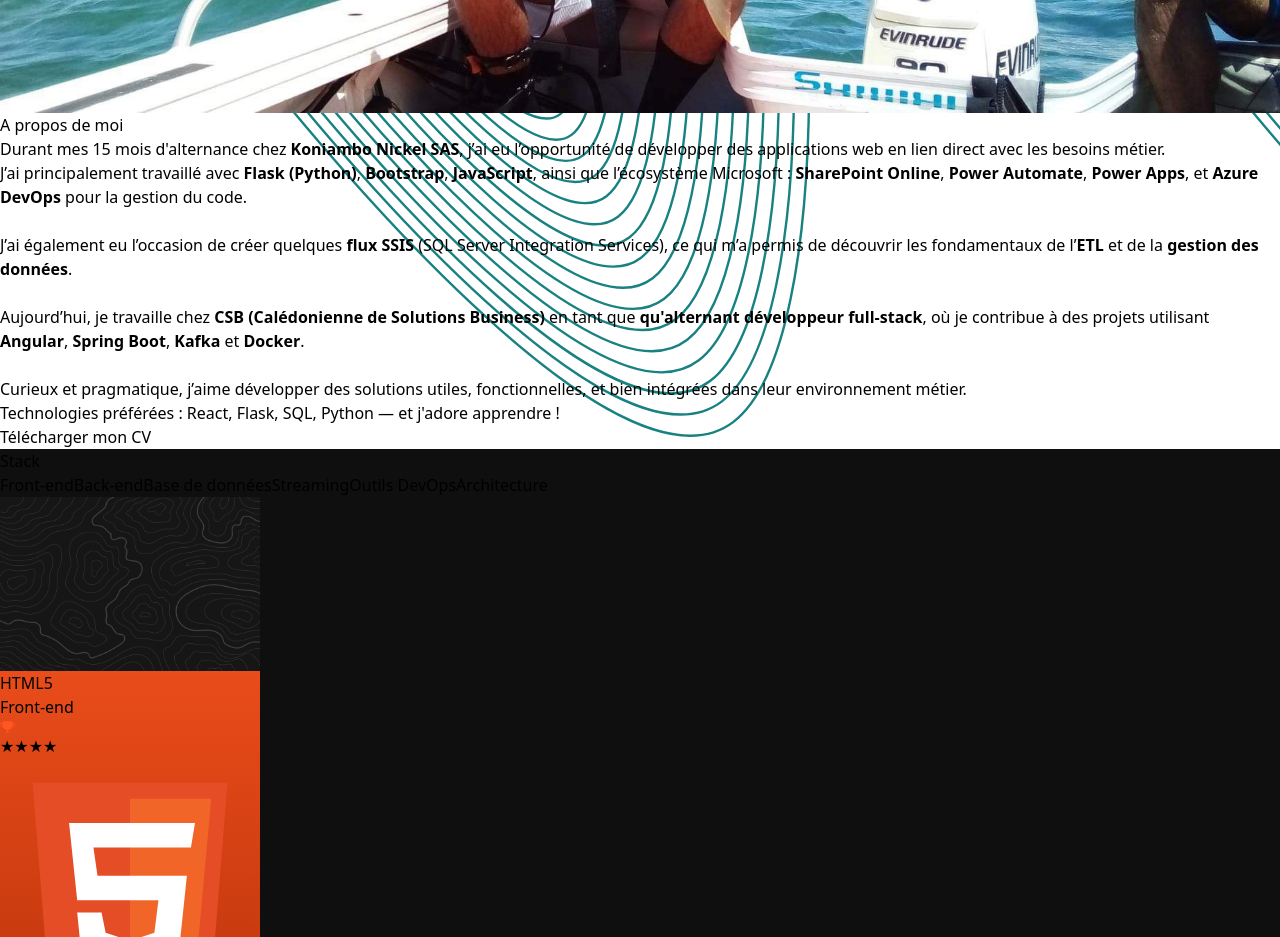
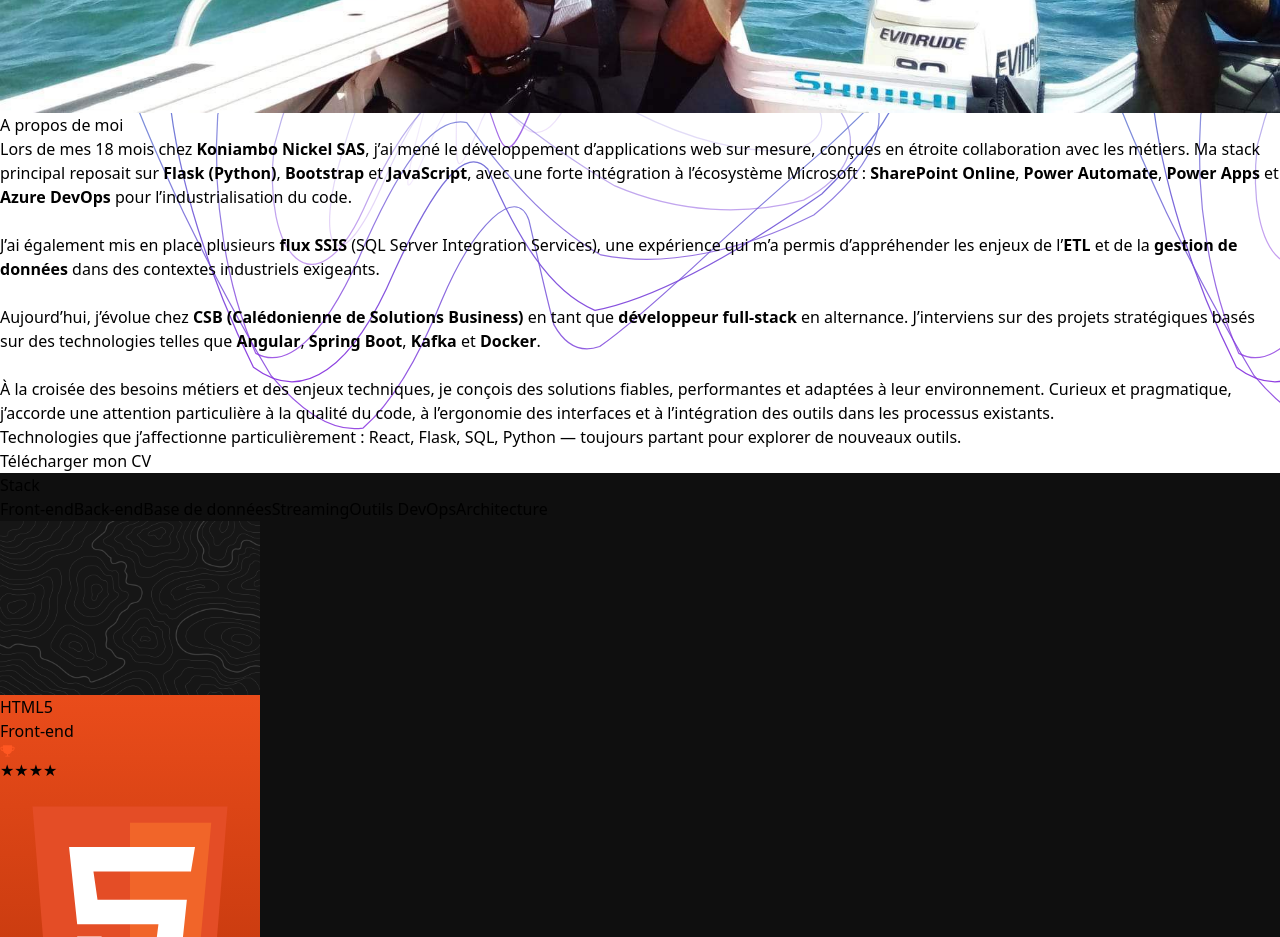
Before and after one commit to Isaia91/portfolio_2025, a React (Vite) app: page / in a window 1280 px wide. Shown: the part 1440-2377 px from the top of the page. Built offline with nearby package versions, Linux system fonts and the light colour scheme.

Commit message:
fix background on about section

```diff
--- a/src/components/About.jsx
+++ b/src/components/About.jsx
@@ -22,24 +22,26 @@
                 <div className="text-center md:text-left space-y-6">
                     <h2 className="text-4xl font-bold text-white">A propos de moi</h2>
                     <p>
-                        Durant mes 15 mois d'alternance chez <strong>Koniambo Nickel SAS</strong>, j’ai eu l’opportunité de développer des applications web en lien direct avec les besoins métier.<br />
-                        J’ai principalement travaillé avec <strong>Flask (Python)</strong>, <strong>Bootstrap</strong>, <strong>JavaScript</strong>, ainsi que l’écosystème Microsoft : <strong>SharePoint Online</strong>, <strong>Power Automate</strong>, <strong>Power Apps</strong>, et <strong>Azure DevOps</strong> pour la gestion du code.
+                        Lors de mes 18 mois chez <strong>Koniambo Nickel SAS</strong>, j’ai mené le développement d’applications web sur mesure, conçues en étroite collaboration avec les métiers.
+                        Ma stack principal reposait sur <strong>Flask (Python)</strong>, <strong>Bootstrap</strong> et <strong>JavaScript</strong>, avec une forte intégration à l’écosystème Microsoft : <strong>SharePoint Online</strong>, <strong>Power Automate</strong>, <strong>Power Apps</strong> et <strong>Azure DevOps</strong> pour l’industrialisation du code.
                     </p>
                     <br />
                     <p>
-                        J’ai également eu l’occasion de créer quelques <strong>flux SSIS</strong> (SQL Server Integration Services), ce qui m’a permis de découvrir les fondamentaux de l’<strong>ETL</strong> et de la <strong>gestion des données</strong>.
+                        J’ai également mis en place plusieurs <strong>flux SSIS</strong> (SQL Server Integration Services), une expérience qui m’a permis d’appréhender les enjeux de l’<strong>ETL</strong> et de la <strong>gestion de données</strong> dans des contextes industriels exigeants.
                     </p>
                     <br />
                     <p>
-                        Aujourd’hui, je travaille chez <strong>CSB (Calédonienne de Solutions Business)</strong> en tant que <strong>qu'alternant développeur full-stack</strong>, où je contribue à des projets utilisant <strong>Angular</strong>, <strong>Spring Boot</strong>, <strong>Kafka</strong> et <strong>Docker</strong>.
+                        Aujourd’hui, j’évolue chez <strong>CSB (Calédonienne de Solutions Business)</strong> en tant que <strong>développeur full-stack</strong> en alternance.
+                        J’interviens sur des projets stratégiques basés sur des technologies telles que <strong>Angular</strong>, <strong>Spring Boot</strong>, <strong>Kafka</strong> et <strong>Docker</strong>.
                     </p>
                     <br />
                     <p>
-                        Curieux et pragmatique, j’aime développer des solutions utiles, fonctionnelles, et bien intégrées dans leur environnement métier.
+                        À la croisée des besoins métiers et des enjeux techniques, je conçois des solutions fiables, performantes et adaptées à leur environnement.
+                        Curieux et pragmatique, j’accorde une attention particulière à la qualité du code, à l’ergonomie des interfaces et à l’intégration des outils dans les processus existants.
                     </p>
 
                     <p className="text-gray-400 text-sm italic">
-                        Technologies préférées : React, Flask, SQL, Python — et j'adore apprendre !
+                        Technologies que j’affectionne particulièrement : React, Flask, SQL, Python — toujours partant pour explorer de nouveaux outils.
                     </p>
 
 
```
Also changed, not shown: src/assets/img/background/undulate.svg.
